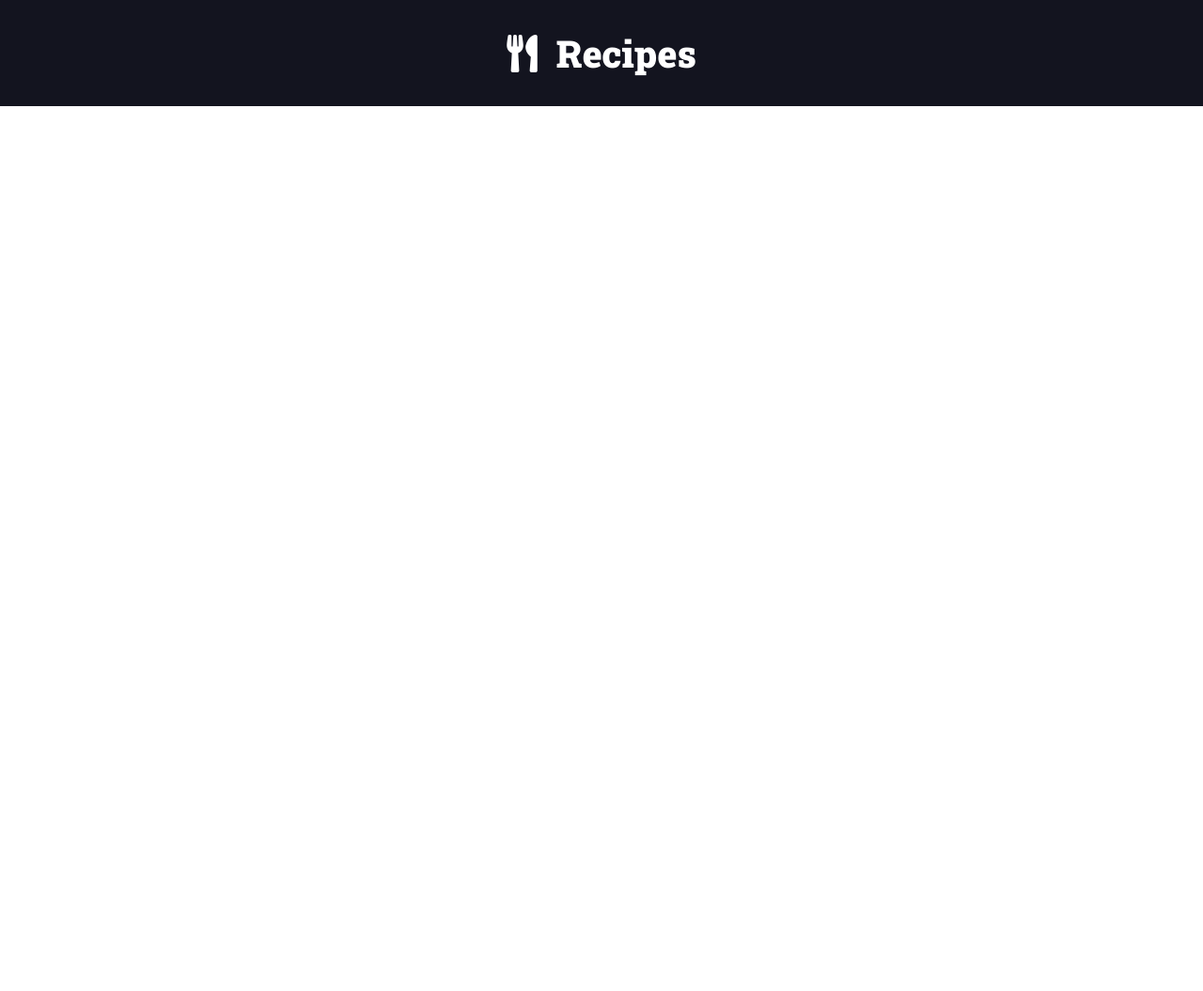
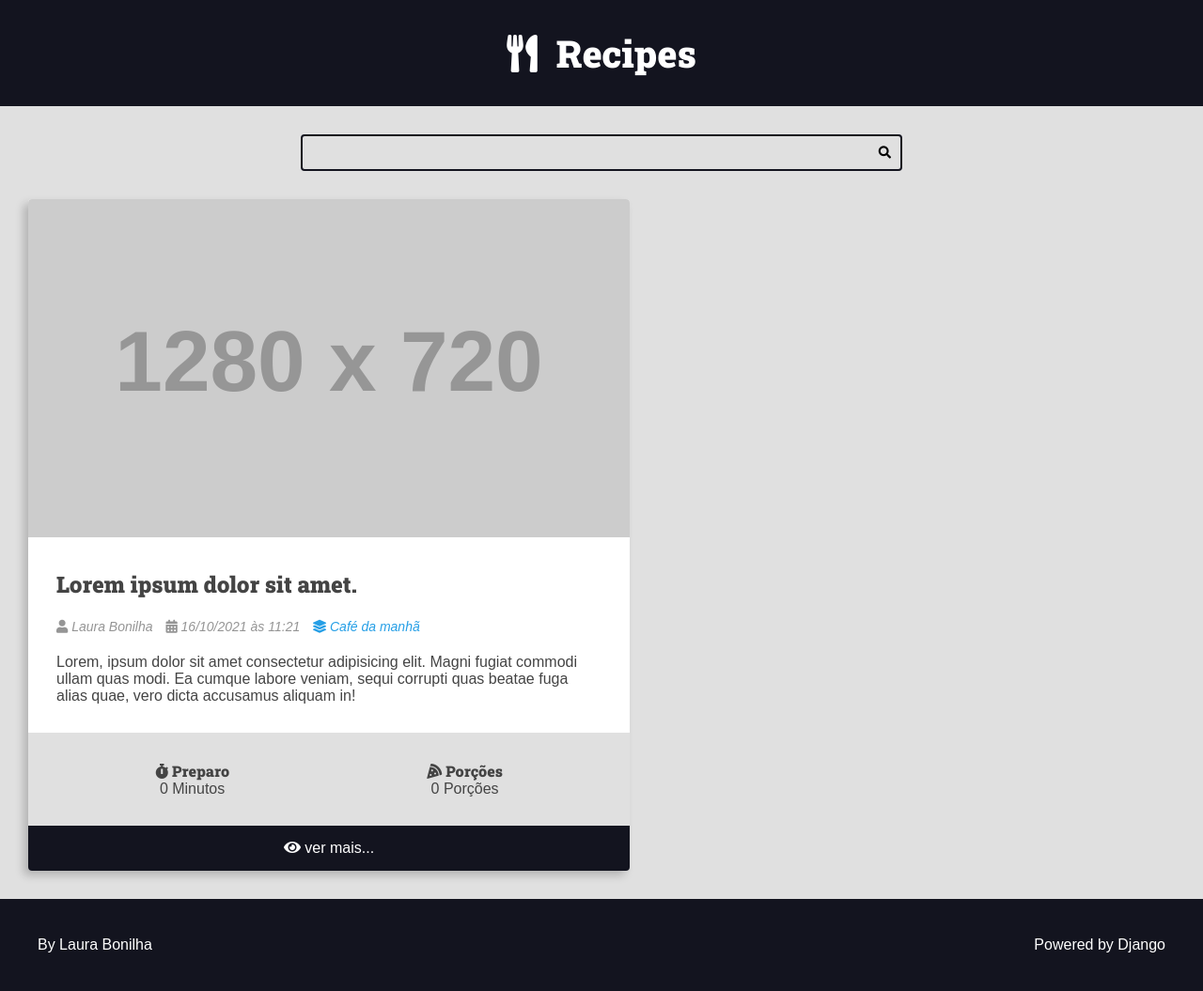
Before and after one commit to laurabonilha/recipe-hub, a Django app: page / in a window 1280 px wide. Shown: the whole page at 94% size. Before the commit the page ends 113 px from the top, so only its background shows below. Run offline with Django 5.2, Linux system fonts and the light colour scheme; grey boxes labelled with a size stand in for pictures from a placeholder-image service; some libraries are stand-ins or nearby versions.

Commit message:
(feature): Criação dos cards de receitas e rodapé

```diff
--- a/recipes/templates/recipes/pages/home.html
+++ b/recipes/templates/recipes/pages/home.html
@@ -1,16 +1,16 @@
 {% include 'recipes/partials/head.html' %}
 
 <body>
-    <header class="main-header-container">
-        <div class="main-header container">
-            <h1>
-                <a class="main-logo" href="/">
-                    <i class="fas fa-utensils main-logo-icon"></i>
-                    <span class="main-logo-text">Recipes</span>
-                </a>
-            </h1>
+    {% include 'recipes/partials/header.html' %}
+    {% include 'recipes/partials/search.html' %}
+
+    <main class="main-content-container">
+        <div class="main-content main-content-list container">
+            {% include 'recipes/partials/recipe.html'%}
+
+
         </div>
-    </header>
+    </main>
+
+    {% include 'recipes/partials/footer.html'%}
 </body>
-
-</html>
--- /dev/null
+++ b/recipes/templates/recipes/partials/footer.html
@@ -0,0 +1,9 @@
+<footer class="main-footer">
+  <div class="developer">
+    <a href="https://github.com/laurabonilha" target="_blank" rel="noreferrer noopener">By Laura Bonilha</a>
+  </div>
+
+  <div class="powered">
+    <a href="https://www.djangoproject.com/" target="_blank" rel="noreferrer noopener">Powered by Django</a>
+  </div>
+</footer>
--- a/recipes/templates/recipes/partials/head.html
+++ b/recipes/templates/recipes/partials/head.html
@@ -80,6 +80,8 @@
         body {
             font-size: 1.6rem;
             font-family: var(--font-primary);
+            background: var(--color-gray-1);
+            color: var(--color-dark-text)
         }
 
         h1,
@@ -116,5 +118,175 @@
         .main-logo-icon {
             margin-right: 2rem;
         }
+
+        .search-form {
+            border: .2rem solid var(--color-primary-dark);
+            max-width: 64rem;
+            margin: 0 auto;
+            border-radius: .4rem;
+            position: relative;
+            transition: all 300ms ease-in-out;
+        }
+
+
+        .search-input,
+        .search-button {
+            border: none;
+            background: none;
+            outline: none;
+            padding: 1rem;
+            transition: all 300ms ease-in-out;
+        }
+
+        .search-input {
+            width: 100%;
+            padding-right: 3rem;
+        }
+
+
+        .search-button {
+            position: absolute;
+            top: 0;
+            right: 0;
+
+        }
+
+        .search-button:focus {
+            outline: 1px solid var(--color-primary);
+            background: rgba(0,0,0,.05)
+
+        }
+
+        .search-form:focus-within{
+            border-color: var(--color-primary);
+            background: var(--color-white);
+        }
+
+        .search-form:focus-within .search-button{
+            color: var(--color-primary);
+        }
+
+        .main-content{
+            padding-top: 0;
+        }
+
+        .main-content-list{
+            display: grid;
+            grid-template-columns: repeat(auto-fit, minmax(340, 1fr));
+            gap: var(--spacing-gutter-large)
+        }
+
+        .recipe {
+            background: var(--color-white);
+            box-shadow: -5px 5px 10px rgba(0,0,0,.2);
+            transform: scale(1);
+            transition: all 300ms ease-in-out;
+            border-radius: .4rem;
+            overflow: hidden;
+
+        }
+
+
+        .recipe img {
+            max-width: 100%;
+
+        }
+
+        .recipe-list-item {
+            max-width: 64rem;
+        }
+
+        .recipe-list-item:hover {
+            transform: scale(1.02);
+            box-shadow: -8px 8px 18px rgba(0,0,0,.25);
+        }
+
+        .recipe-title-container {
+            padding: var(--spacing-gutter-medium);
+            padding-bottom: 2rem;
+        }
+
+        .recipe-author {
+            padding: 0 var(--spacing-gutter-medium)
+        }
+
+        .recipe-content {
+            padding: var(--spacing-gutter-medium);
+            padding-top: 2rem;
+        }
+
+        .recipe-author-item {
+            color: var(--color-gray-4);
+            margin-right: 1rem;
+            font-style: italic;
+            font-size: 1.4rem;
+        }
+
+        .recipe-author a {
+            color: var(--color-primary);
+            transition: all 300ms ease-in-out;
+            text-decoration: none;
+        }
+
+        .recipe-author a:hover {
+            color: var(--color-primary-dark)
+        }
+
+        .recipe-meta-container {
+            display: flex;
+            flex-flow: row wrap;
+            padding: var(--spacing-gutter-medium);
+            background: var(--color-gray-1);
+        }
+
+        .recipe-meta {
+            display: flex;
+            flex-flow: column nowrap;
+            flex-shrink: 1;
+            flex-grow: 1;
+            text-align: center;
+
+        }
+
+        .recipe-meta-title {
+            font-size: 1.6rem;
+        }
+
+        .recipe-footer a {
+            background: var(--color-primary-dark);
+            display: block;
+            flex-flow: row nowrap;
+            color: var(--color-white);
+            text-decoration: none;
+            text-align: center;
+            padding: 1.5rem var(--spacing-gutter-medium);
+            transition: all 300ms ease-in-out;
+
+        }
+
+        .recipe-footer a:hover {
+            filter: brightness(2);
+        }
+
+        .main-footer {
+            display: flex;
+            align-items: center;
+            justify-content: space-between;
+            background: var(--color-primary-dark);
+            color: var(--color-white);
+            padding: var(--spacing-gutter-large);
+        }
+
+        .main-footer a {
+            color: var(--color-white);
+            text-decoration: none;
+            transition: all 300ms ease-in-out;
+        }
+
+        .main-footer a:hover {
+            filter: brightness(.8);
+        }
+
+
     </style>
 </head>
--- /dev/null
+++ b/recipes/templates/recipes/partials/header.html
@@ -0,0 +1,10 @@
+<header class="main-header-container">
+  <div class="main-header container">
+    <h1>
+      <a class="main-logo" href="/">
+        <i class="fas fa-utensils main-logo-icon"></i>
+        <span class="main-logo-text">Recipes</span>
+      </a>
+    </h1>
+  </div>
+</header>
--- /dev/null
+++ b/recipes/templates/recipes/partials/recipe.html
@@ -0,0 +1,54 @@
+<div class="recipe recipe-list-item">
+    <div class="recipe-cover">
+        <img src="https://placehold.co/1280x720" alt="Temporário">
+    </div>
+    <div class="recipe-title-container">
+        <h2 class="recipe-title">Lorem ipsum dolor sit amet.</h2>
+    </div>
+
+    <div class="recipe-author">
+        <span class="recipe-author-item">
+            <i class="fas fa-user"></i>
+            Laura Bonilha
+        </span>
+        <span class="recipe-author-item">
+            <i class="fas fa-calendar-alt"></i>
+            16/10/2021 às 11:21
+        </span>
+        <span class="recipe-author-item">
+            <a href="/recipes/category/cafe-da-manha/">
+                <i class="fas fa-layer-group"></i>
+                <span>Café da manhã</span>
+            </a>
+        </span>
+    </div>
+
+    <div class="recipe-content">
+        <p>Lorem, ipsum dolor sit amet consectetur adipisicing elit. Magni fugiat commodi ullam quas modi.
+            Ea cumque labore veniam, sequi corrupti quas beatae fuga alias quae, vero dicta accusamus
+            aliquam in!</p>
+    </div>
+
+    <div class="recipe-meta-container">
+        <div class="recipe-meta recipe-preparation">
+            <h3 class="recipe-meta-title"><i class="fas fa-stopwatch"></i> Preparo</h3>
+            <div class="recipe-meta-text">
+                0 Minutos
+            </div>
+        </div>
+        <div class="recipe-meta recipe-servings">
+            <h3 class="recipe-meta-title"><i class="fas fa-pizza-slice"></i> Porções</h3>
+            <div class="recipe-meta-text">
+                0 Porções
+            </div>
+        </div>
+    </div>
+
+    <footer class="recipe-footer">
+        <a class="recipe-read-more button button-dark button-full-width" href="/recipes/3/">
+            <i class="fas fa-eye"></i>
+            <span>ver mais...</span>
+        </a>
+    </footer>
+
+</div>
--- /dev/null
+++ b/recipes/templates/recipes/partials/search.html
@@ -0,0 +1,8 @@
+<div class="search-container">
+  <div class="container">
+    <form action="" class="search-form">
+      <input type="search" class="search-input" name="search" />
+      <button type="submit" class="search-button"><i class="fas fa-search"></i></button>
+    </form>
+  </div>
+</div>
```
